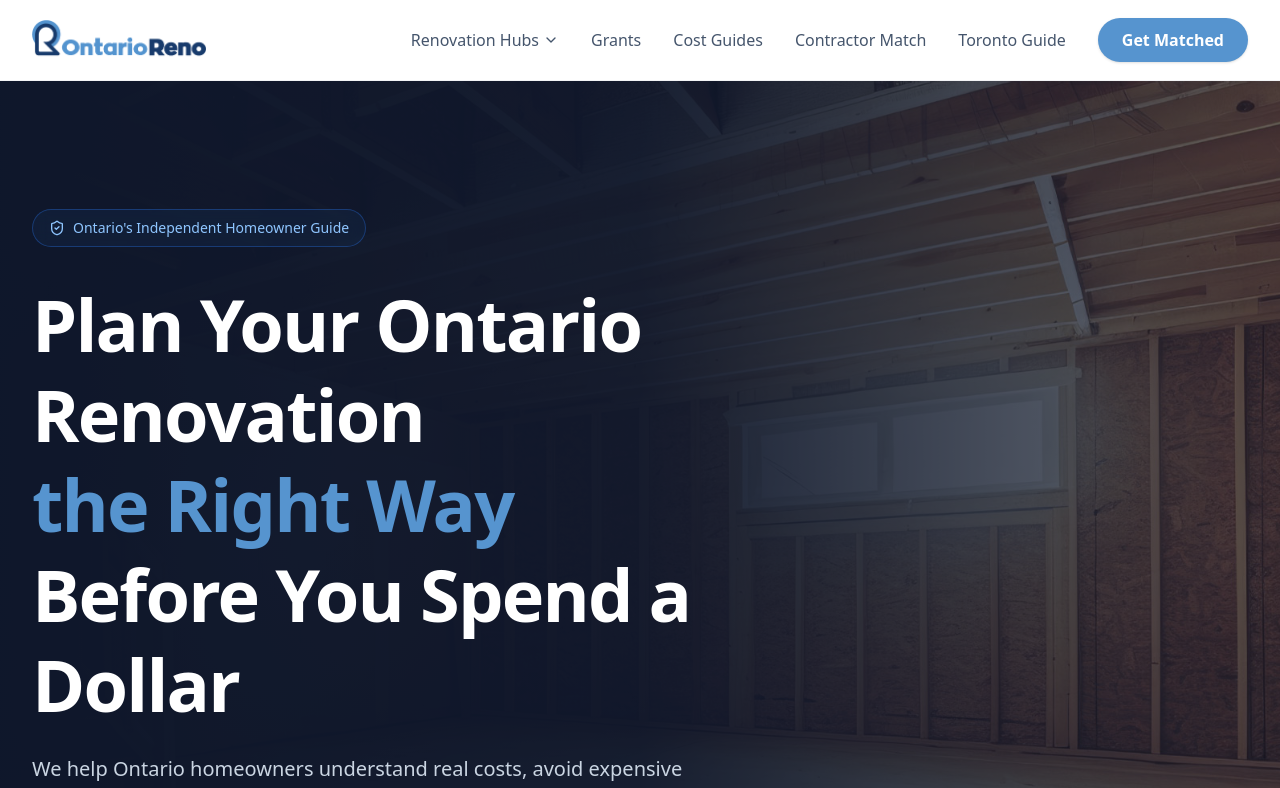
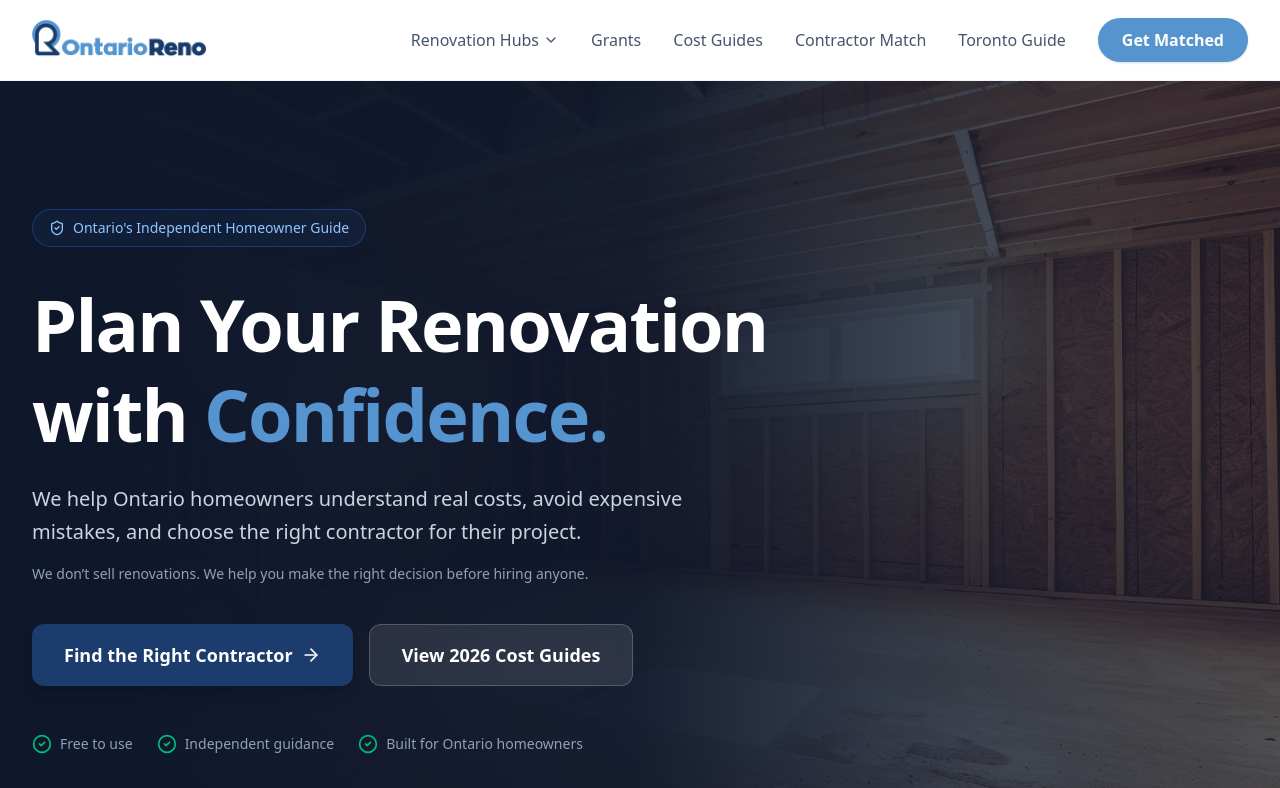
Before and after one commit to mapsforfield/ontarioreno, a React (Vite) app: page / in a window 1280 px wide. Shown: the top 788 px of the page. Built offline with nearby package versions, Linux system fonts and the light colour scheme.

Commit message:
update site

```diff
--- a/src/pages/Home.tsx
+++ b/src/pages/Home.tsx
@@ -172,11 +172,7 @@ export default function Home() {
           </div>
 
           <h1 className="text-5xl lg:text-7xl font-bold tracking-tight mb-6 max-w-3xl leading-tight">
-            Plan Your Ontario Renovation
-            <br />
-            <span className="text-[#5694CF]">the Right Way</span>
-            <br />
-            Before You Spend a Dollar
+            Plan Your Renovation with <span className="text-[#5694CF]">Confidence.</span>
           </h1>
 
           <p className="text-xl text-slate-300 mb-4 max-w-2xl leading-relaxed">
@@ -184,7 +180,7 @@ export default function Home() {
           </p>
 
           <p className="text-sm text-slate-400 mb-10 max-w-2xl">
-            We don’t sell renovations. We help you make the right decisions before hiring anyone.
+            We don’t sell renovations. We help you make the right decision before hiring anyone.
           </p>
 
           <div className="flex flex-col sm:flex-row gap-4 w-full sm:w-auto">
```
